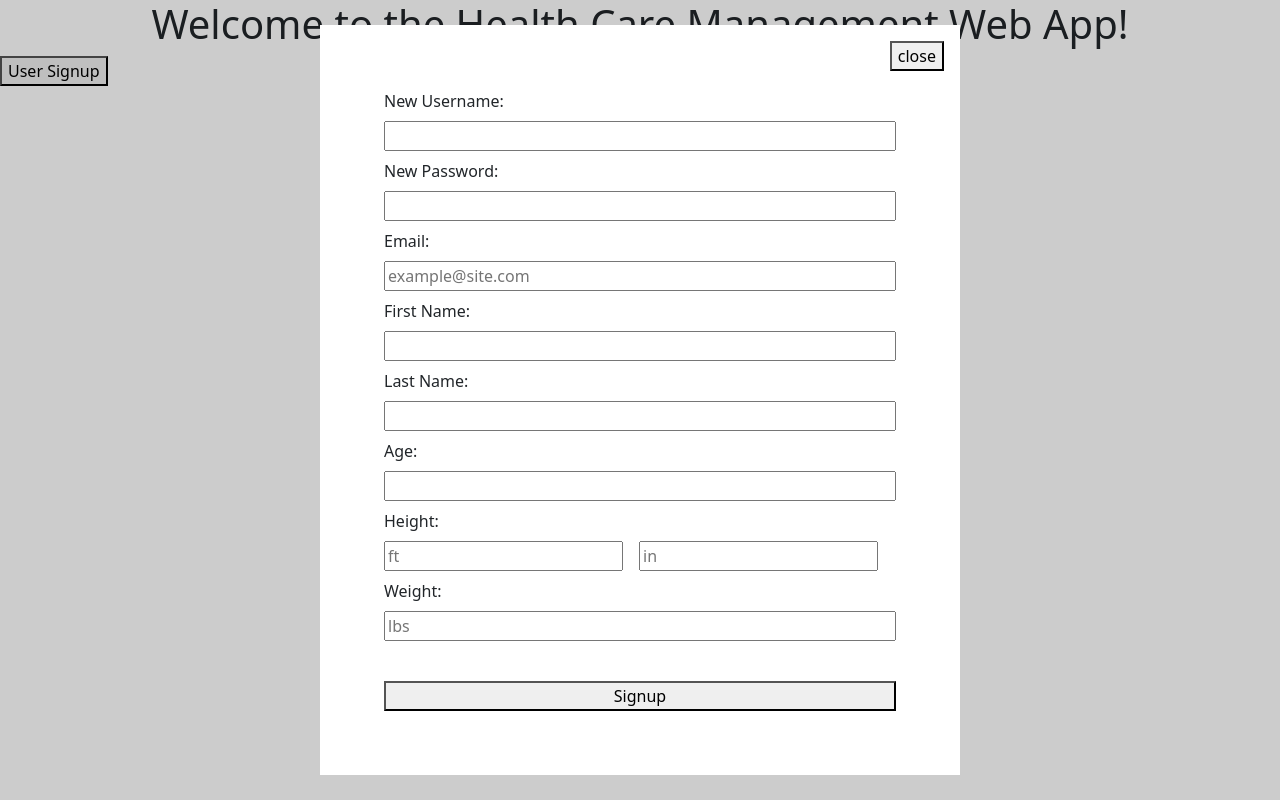
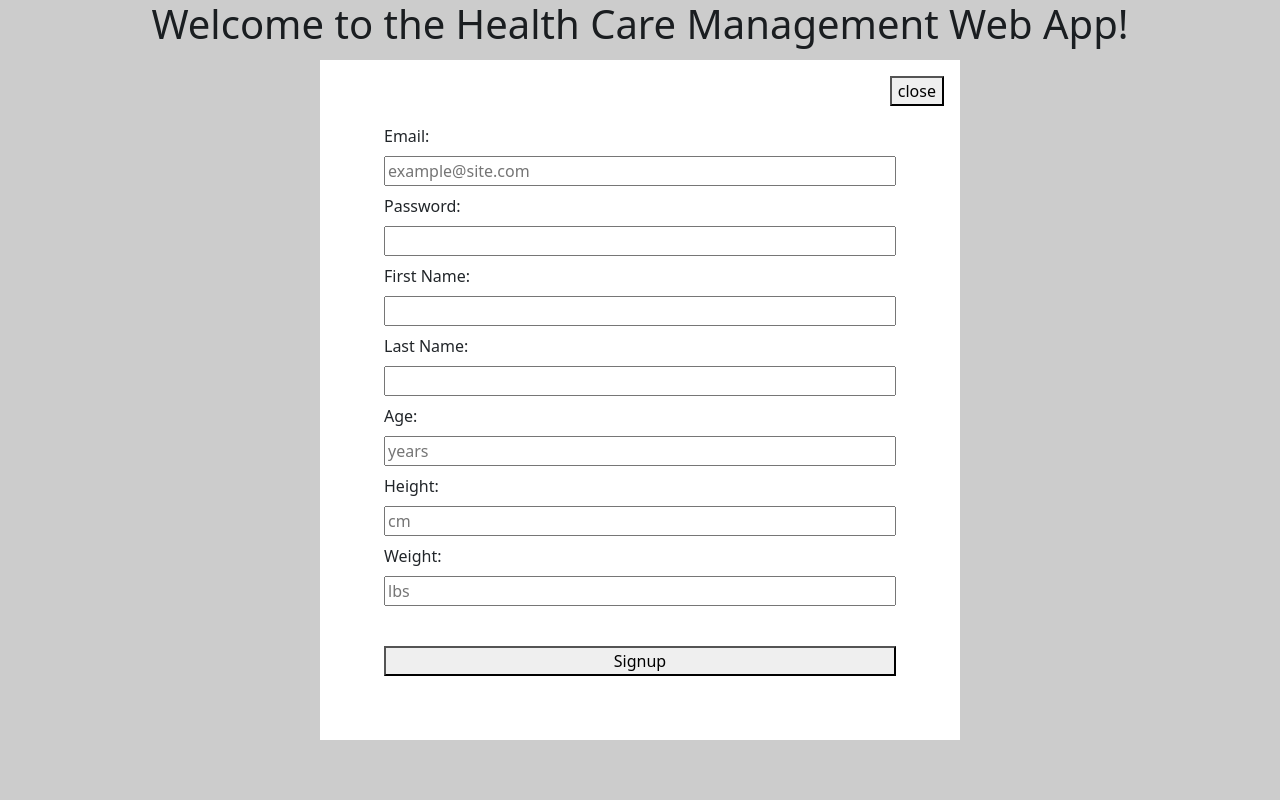
Before and after one commit to iHoopcs/CSC-490---Health-Care-Management-System, a React (Create React App) app in the folder client/: page / in a window 1280 px wide. Both pictures are taken after a click on the button "User Signup". Built offline with nearby package versions, Linux system fonts and the light colour scheme.

Commit message:
all fields are validated during sign up submission, user is notified of providing incorrect values.

```diff
--- a/client/src/components/SignupPopupButton.js
+++ /dev/null
@@ -1,82 +0,0 @@
-import Popup from "./Popup"
-import { useState } from 'react';
-import './SignupPopupButton.css';
-
-/**
- * Returns a component that display the sign up pop up, includes interaction
- * with the database and authentication
- */
-function SignupPopupButton() {
-  const [showSignupPopup, setShowSignupPopup] = useState(false);
-
-  const [newUsername, setNewUsername] = useState('');
-  const [newPassword, setNewPassword] = useState('');
-  const [firstName, setFirstName] = useState('');
-  const [lastName, setLastName] = useState('');
-  const [email, setEmail] = useState('');
-  const [age, setAge] = useState('');
-  const [heightFeet, setHeightFeet] = useState('');
-  const [heightInches, setHeightInches] = useState('');
-  const [weight, setWeight] = useState('');
-
-  return (
-    <div>
-      <button onClick={() => setShowSignupPopup(true)} data-testid="signup-1">User Signup</button>
-      <Popup trigger={showSignupPopup} setTrigger={setShowSignupPopup}>
-        <div className="input-fields">
-          <span>New Username: </span>
-          <input type="text" value={newUsername}
-            onChange={e => setNewUsername(e.target.value)} />
-          <span>New Password: </span>
-          <input type="password" value={newPassword}
-            onChange={e => setNewPassword(e.target.value)} />
-          <span>Email: </span>
-          <input type="email" value={email} placeholder="example@site.com"
-            onChange={e => setEmail(e.target.value)} />
-          <span>First Name: </span>
-          <input type="text" value={firstName}
-            onChange={e => setFirstName(e.target.value)} />
-          <span>Last Name: </span>
-          <input type="text" value={lastName}
-            onChange={e => setLastName(e.target.value)} />
-          <span>Age: </span>
-          <input type="number" value={age}
-            onChange={e => setAge(e.target.value)} />
-          <span>Height: </span>
-          <div className="multi-field">
-            <input type="number" value={heightFeet} placeholder="ft"
-              onChange={e => setHeightFeet(e.target.value)} />
-            <input type="number" value={heightInches} placeholder="in"
-              onChange={e => setHeightInches(e.target.value)} />
-          </div>
-          <span>Weight: </span>
-          <input type="number" value={weight} placeholder="lbs"
-            onChange={e => setWeight(e.target.value)} />
-          <br />
-          <button onClick={() => submitSignupInformation()}>Signup</button>
-        </div>
-      </Popup>
-    </div>
-  );
-
-  /**
-    * submits user's registration information and validates the information
-    * before creating a new user
-  */
-  function submitSignupInformation() {
-    //TODO: Validate the user's information as valid
-
-    console.log("username: " + newUsername);
-    console.log("password: " + newPassword);
-    console.log("email: " + email);
-    console.log("first name: " + firstName);
-    console.log("last name: " + lastName);
-    console.log("age: " + age);
-    console.log("height: " + heightFeet + "ft" + heightInches + "in");
-    console.log("weight: " + weight);
-
-    //TODO: Create a new user
-  }
-}
-
-export default SignupPopupButton;
--- a/client/src/components/SignupPopupButton.css
+++ b/client/src/components/popups/SignupPopup.css
@@ -14,3 +14,11 @@
   flex-direction: row;
   gap: 16px;
 }
+
+.invalid-input {
+  border: 1px solid red;
+}
+
+.warning {
+  color: red;
+}
--- /dev/null
+++ b/client/src/components/popups/SignupPopup.js
@@ -0,0 +1,174 @@
+import Popup from "./Popup"
+import { useState } from 'react';
+import './SignupPopup.css';
+
+/**
+ * Returns a component that display the sign up pop up, includes interaction
+ * with the database and authentication
+ */
+function SignupPopup() {
+  const [showSignupPopup, setShowSignupPopup] = useState(false);
+
+  const [password, setPassword] = useState('');
+  const [firstName, setFirstName] = useState('');
+  const [lastName, setLastName] = useState('');
+  const [email, setEmail] = useState('');
+  const [age, setAge] = useState();
+  const [height, setHeight] = useState();
+  const [weight, setWeight] = useState();
+
+  const [submissionAttempted, setSubmissionAttempted] = useState(false);
+  const [submissionErrors, setSubmissionErrors] = useState([]);
+
+  return (
+    <div>
+      <button onClick={() => setShowSignupPopup(true)} data-testid="signup-1">User Signup</button>
+      <Popup trigger={showSignupPopup} setTrigger={setShowSignupPopup}>
+        <div className="input-fields">
+          <span>Email: </span>
+          <input type="email" value={email} placeholder="example@site.com"
+            className={submissionAttempted && !validateEmail(email)
+              ? 'invalid-input' : ''}
+            onChange={e => setEmail(e.target.value)} />
+          <span>Password: </span>
+          <input type="password" value={password}
+            className={submissionAttempted && !validatePassword(password)
+              ? 'invalid-input' : ''}
+            onChange={e => setPassword(e.target.value)} />
+          <span>First Name: </span>
+          <input type="text" value={firstName}
+            className={submissionAttempted && !validateName(firstName)
+              ? 'invalid-input' : ''}
+            onChange={e => setFirstName(e.target.value)} />
+          <span>Last Name: </span>
+          <input type="text" value={lastName}
+            className={submissionAttempted && !validateName(lastName)
+              ? 'invalid-input' : ''}
+            onChange={e => setLastName(e.target.value)} />
+          <span>Age: </span>
+          <input type="number" value={age} placeholder="years"
+            className={submissionAttempted && !validateAge(age)
+              ? 'invalid-input' : ''}
+            onChange={e => setAge(e.target.value)} />
+          <span>Height: </span>
+          <input type="number" value={height} placeholder="cm"
+            className={submissionAttempted && !validateHeight(height)
+              ? 'invalid-input' : ''}
+            onChange={e => setHeight(e.target.value)} />
+          <span>Weight: </span>
+          <input type="number" value={weight} placeholder="lbs"
+            className={submissionAttempted && !validateWeight(weight)
+              ? 'invalid-input' : ''}
+            onChange={e => setWeight(e.target.value)} />
+          <br />
+          <button onClick={() => submitSignupInformation()}>Signup</button>
+
+          {submissionErrors.length > 0 && (
+            <div>
+              <h4>Please fix the following</h4>
+              <ul className="warning">
+                {submissionErrors.map((error, index) => (
+                  <li key={index}>{error}</li>
+                ))}
+              </ul>
+            </div>
+          )}
+        </div>
+      </Popup>
+    </div>
+  );
+
+
+  function validateEmail(email) {
+    const emailRegex = /^[^\s@]+@[^\s@]+\.[^\s@]+$/;
+    return emailRegex.test(email);
+  }
+
+  function validatePassword(password) {
+    const hasEightOrMoreCharacters = password.length >= 8;
+    const hasNumber = /\d/.test(password);
+    const hasSpecialChar = /[!@#$%^&*]/.test(password);
+
+    return hasEightOrMoreCharacters && hasNumber && hasSpecialChar;
+  }
+
+  function validateName(name) {
+    return name.trim() !== '';
+  }
+
+  function validateAge(age) {
+    return age > 0;
+  }
+
+  function validateHeight(value) {
+    return value > 0;
+  }
+  function validateWeight(value) {
+    return value > 0;
+  }
+
+  /**
+   * Find submission errors if any so the user can be notified of any mistakes
+   * in thier submission
+  */
+  function findSubmissionErrors(email, password, firstName, lastName, age, height, weight) {
+    const newSubmissionErrors = [];
+
+    if (!validateEmail(email)) {
+      newSubmissionErrors.push('Invalid email address. follow format example@email.com');
+    }
+    if (!validatePassword(password)) {
+      newSubmissionErrors.push('Password must be at least 8 characters long,'
+        + ' have at least one number, and a special character');
+    }
+    if (!validateName(firstName)) {
+      newSubmissionErrors.push('First name cannot be empty');
+    }
+    if (!validateName(lastName)) {
+      newSubmissionErrors.push('Last name cannot be empty');
+    }
+    if (!validateAge(age)) {
+      newSubmissionErrors.push('Age must be a positive integer');
+    }
+    if (!validateHeight(height)) {
+      newSubmissionErrors.push('Height must be a positive number');
+    }
+    if (!validateWeight(weight)) {
+      newSubmissionErrors.push('Weight must be a positive number');
+    }
+
+    return newSubmissionErrors;
+  }
+
+
+  /**
+    * submits user's registration information and validates the information
+    * before creating a new user
+  */
+  function submitSignupInformation() {
+    setSubmissionAttempted(true);
+
+    //Validate the user's information as valid
+    const newSubmissionErrors =
+      findSubmissionErrors(
+        email, password, firstName, lastName, age, height, weight);
+
+    setSubmissionErrors(newSubmissionErrors);
+
+    if (newSubmissionErrors.length > 0) {
+      return;
+    }
+
+    console.log("password: " + password);
+    console.log("email: " + email);
+    console.log("first name: " + firstName);
+    console.log("last name: " + lastName);
+    console.log("age: " + age);
+    console.log("height: " + height + " cm");
+    console.log("weight: " + weight);
+
+    //TODO: Create a new user
+  }
+}
+
+export default SignupPopup;
--- /dev/null
+++ b/client/src/pages/Home.css
@@ -0,0 +1,7 @@
+.registration {
+  display: flex;
+  flex-direction: column;
+  align-items: center;
+  justify-content: center;
+  height: 50vh;
+}
--- a/client/src/pages/Home.js
+++ b/client/src/pages/Home.js
@@ -1,4 +1,5 @@
-import SignupPopupButton from '../components/SignupPopupButton';
+import SignupPopupButton from '../components/popups/SignupPopup';
+import './Home.css';
 
 /**
   * The primary page of the application allowing the user to navigate
@@ -8,7 +9,9 @@ function Home() {
   return (
     <div>
       <h1 className="text-center">Welcome to the Health Care Management Web App!</h1>
-      <SignupPopupButton />
+      <div className='registration'>
+        <SignupPopupButton />
+      </div>
     </div>
   );
 }
```
Also changed, not shown: client/src/components/popups/Popup.css (renamed from client/src/components/Popup.css), client/src/components/popups/Popup.js (renamed from client/src/components/Popup.js).
